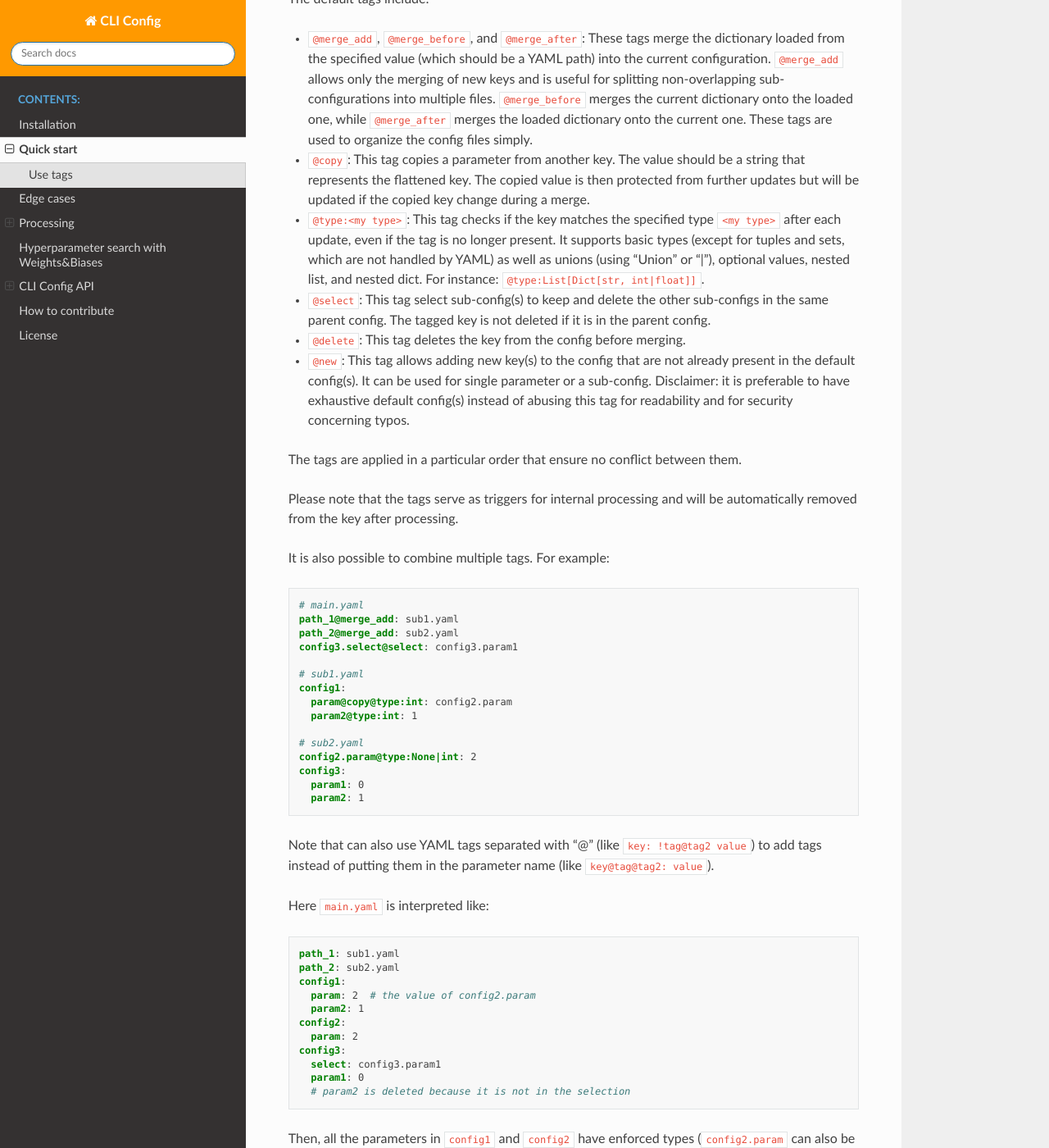
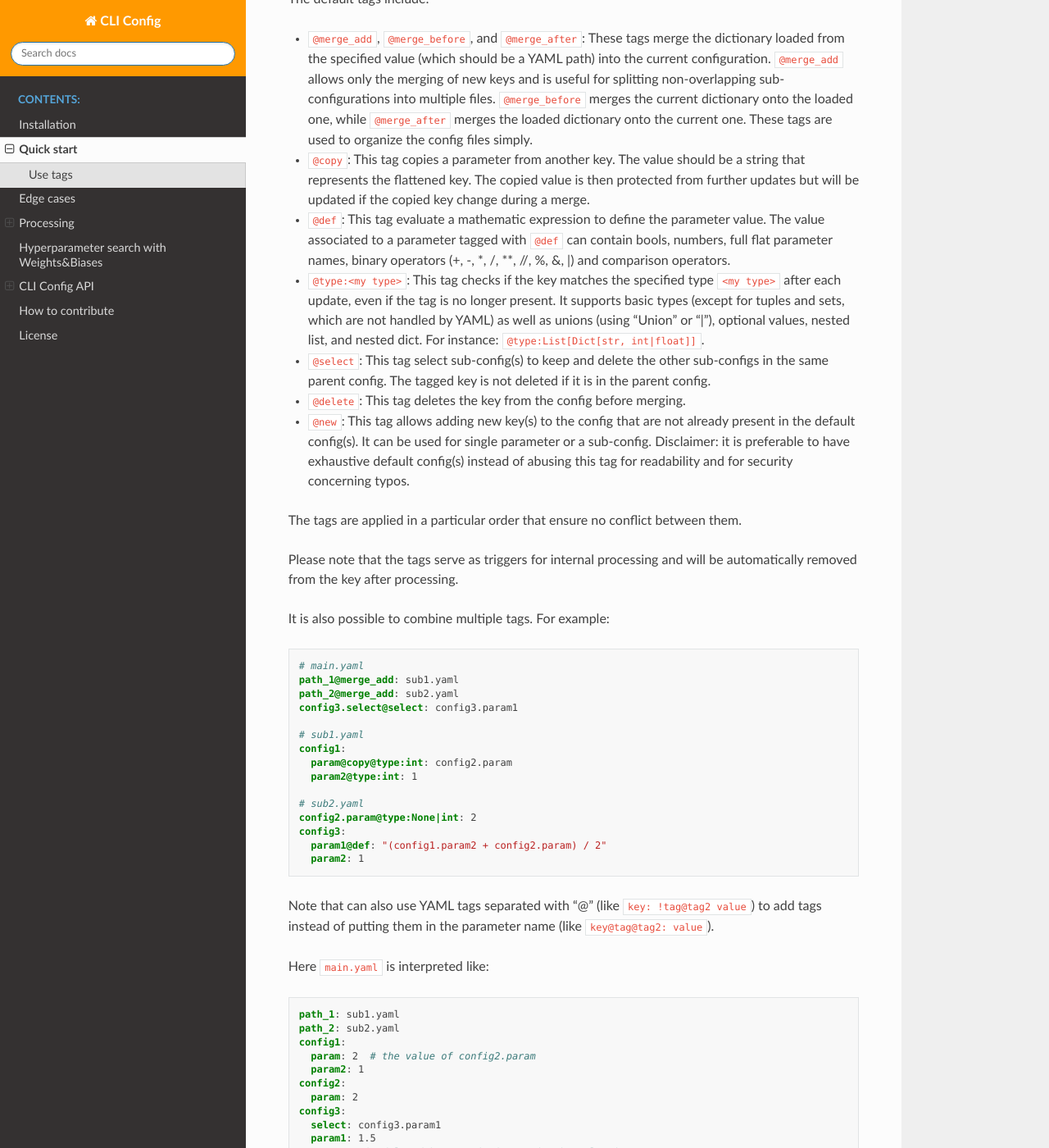
Before and after one commit to valentingol/cliconfig, a Sphinx documentation site: the page built from docs/quickstart.md, in a window 1280 px wide and 1400 px high, scrolled down 2183 px. Shown: the whole window at 82% size. Built offline with Sphinx 7.4.7 and the Read the Docs theme 2.0.0, drawn with Linux system fonts in a browser that asks for light colours; pages that are not in the unit, such as notebooks, are missing from menus; the version number could not be read and is left out.

Commit message:
📝 Add ProcessDef in doc

````diff
--- a/docs/quickstart.md
+++ b/docs/quickstart.md
@@ -115,6 +115,10 @@ The default tags include:
 * `@copy`: This tag copies a parameter from another key. The value should be a string
   that represents the flattened key. The copied value is then protected from further
   updates but will be updated if the copied key change during a merge.
+* `@def`: This tag evaluate a mathematic expression to define the parameter value.
+  The value associated to a parameter tagged with `@def` can contain bools, numbers,
+  full flat parameter names, binary operators (+, -, *, /, **, //, %, &, |)
+  and comparison operators.
 * `@type:<my type>`: This tag checks if the key matches the specified type `<my type>`
   after each update, even if the tag is no longer present. It supports basic types
   (except for tuples and sets, which are not handled by YAML) as well as unions
@@ -150,7 +154,7 @@ config1:
 # sub2.yaml
 config2.param@type:None|int: 2
 config3:
-  param1: 0
+  param1@def: "(config1.param2 + config2.param) / 2"
   param2: 1
 ```
 
@@ -169,7 +173,7 @@ config2:
   param: 2
 config3:
   select: config3.param1
-  param1: 0
+  param1: 1.5
   # param2 is deleted because it is not in the selection
 ```
 
````
